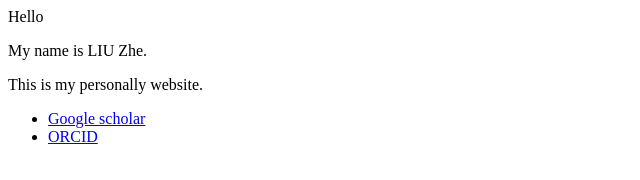
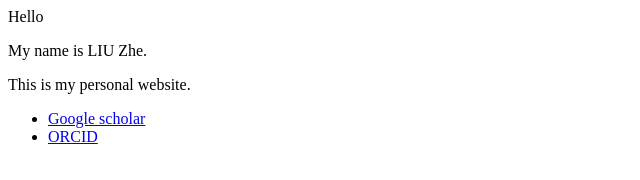
Before and after one commit to liuzhe93/liuzhe93.github.io, a plain HTML site: page index.html in a window 1280 px wide. Shown: the full height of the page, 0-640 px from the left. Drawn offline with Linux system fonts and the light colour scheme.

Commit message:
index.html

```diff
--- a/index.html
+++ b/index.html
@@ -1,6 +1,6 @@
 <p>Hello </p>
 <p>My name is LIU Zhe.</p>
-<p>This is my personally website.</p>
+<p>This is my personal website.</p>
 
 <ul>
 <li> <a href="https://scholar.google.com/citations?hl=zh-CN&user=b0OGQV0AAAAJ&view_op=list_works&citft=1&citft=2&citft=3&email_for_op=zliu39-c%40my.cityu.edu.hk&sortby=pubdate"> Google scholar</a> </li>
```
